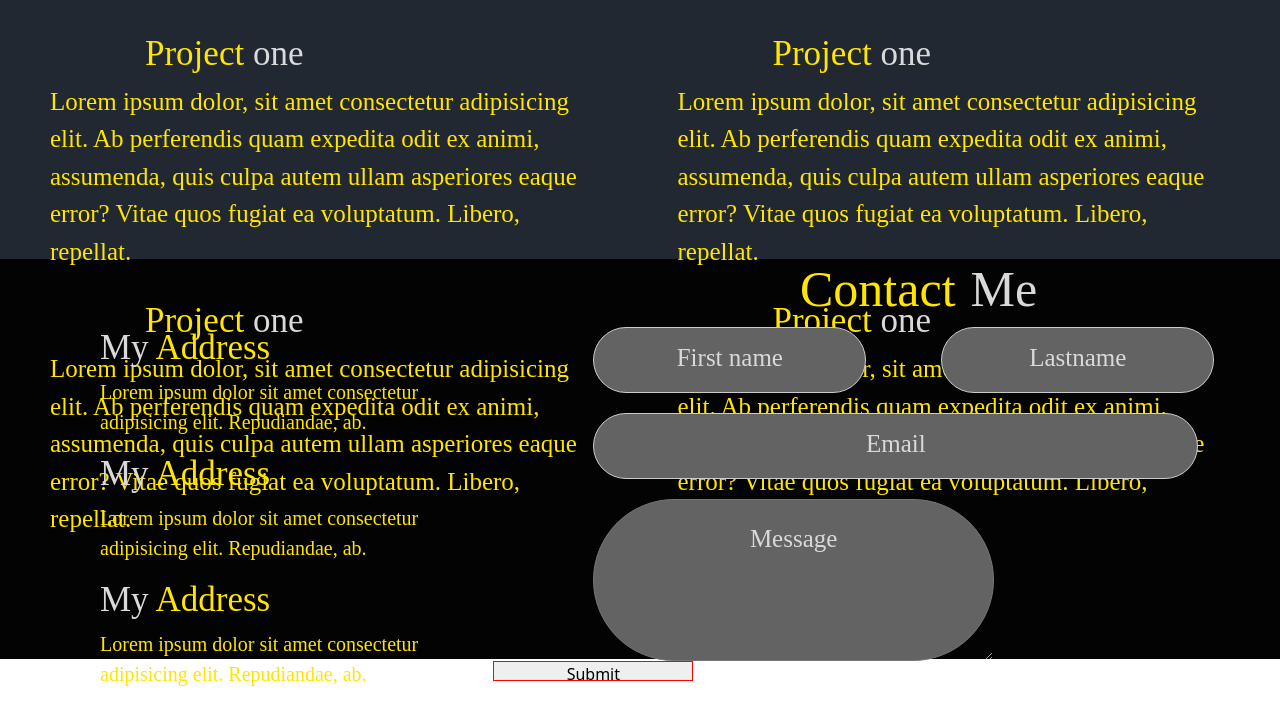
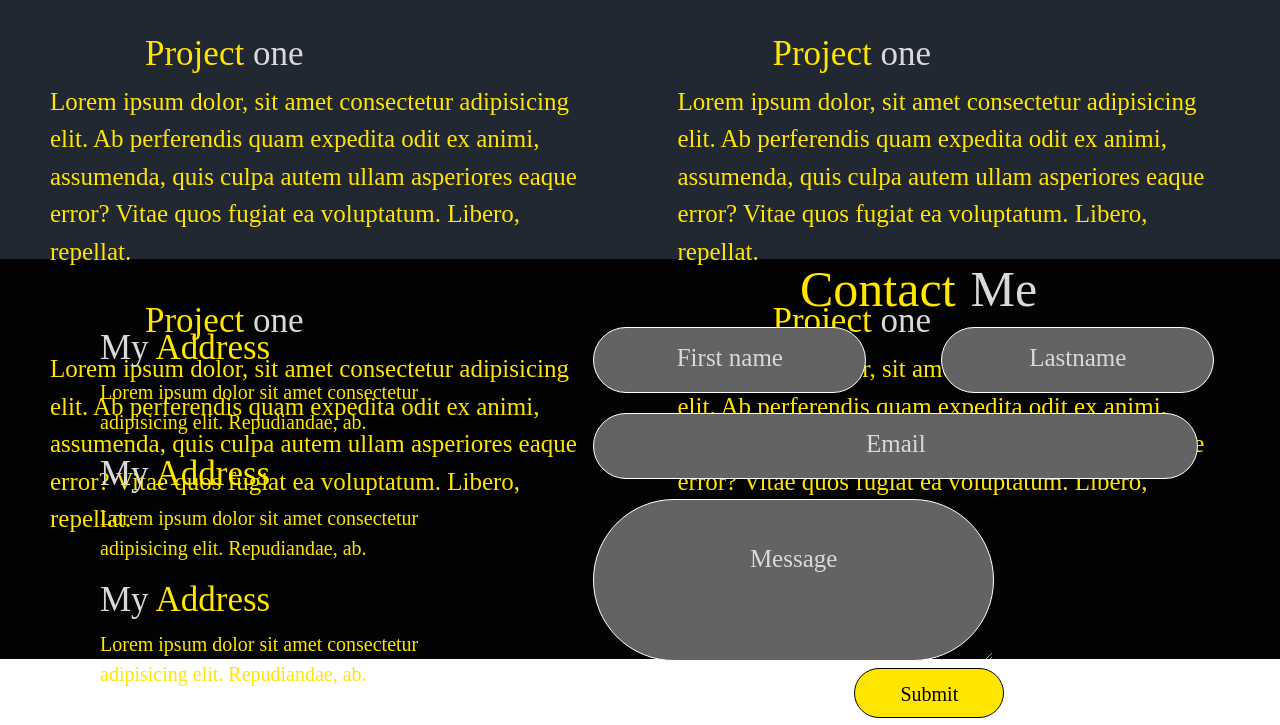
Before and after one commit to Manjilbhuju/Personal-Portfolio, a plain HTML site: page index.html in a window 1280 px wide. Shown: the part 2141-2866 px from the top of the page. Drawn offline with nearby package versions, Linux system fonts and the light colour scheme; a web font is replaced by a local one.

Commit message:
Contact form completed

```diff
--- a/index.html
+++ b/index.html
@@ -179,21 +179,21 @@
                     <form>
                         <div class="name">
                             <label for="name"></label>
-                                <input type="text" placeholder="First name" name="name" id="name"><br><br>
+                                <input class="input" type="text" placeholder="First name" name="name" id="name"><br><br>
                             <label for="name"></label>
-                                <input type="text" placeholder="Lastname" name="name" id="name"><br><br>
+                                <input class="input" type="text" placeholder="Lastname" name="name" id="name"><br><br>
                         </div>
                         <div class="email">
                             <label for="email"></label>
-                                <input type="email" placeholder="Email" name="email" id="email" size="56"><br><br>
+                                <input class="input" type="email" placeholder="Email" name="email" id="email" size="56"><br><br>
                         </div>
                         <div class="message">
                             <label for="message"></label>
-                                <textarea placeholder="Message" name="message" id="message" rows="5"></textarea><br><br>
+                                <textarea class="input" placeholder="Message" name="message" id="message" rows="5"></textarea><br><br>
                         </div>
-
-                            <button type="button">Submit</button>
-
+                        <div class="btn">
+                            <input class="submit" type="submit" value="Submit">
+                        </div>
                     </form>
                 </div>
             </div>
--- a/style.css
+++ b/style.css
@@ -291,10 +291,10 @@ textarea {
   color: white;
 }
 
-input {
+.input {
   background: #646363;
   border: none;
-  border: solid 1px #ccc;
+  border: solid 1px;
   border-radius: 103.5px;
 }
 
@@ -305,12 +305,22 @@ textarea::-webkit-input-placeholder {
   text-align: center;
   font-family: var(--font-irish-grover);
   font-size: 25px;
+  padding: 20px;
 }
 
-button {
-  display: block;
-  height: 20px;
-  width: 200px;
-  border-radius: 50px;
-  border: 1px solid red;
+.btn {
+  padding-left: 360px !important;
 }
+
+.submit {
+  background: #ffe500;
+  border: solid 1px;
+  border-radius: 35px;
+  width: 150px;
+  height: 50px;
+  color: #030303;
+  font-family: var(--font-irish-grover);
+  font-size: 20px;
+  text-align: center !important;
+  padding-top: 10px;
+}
```
